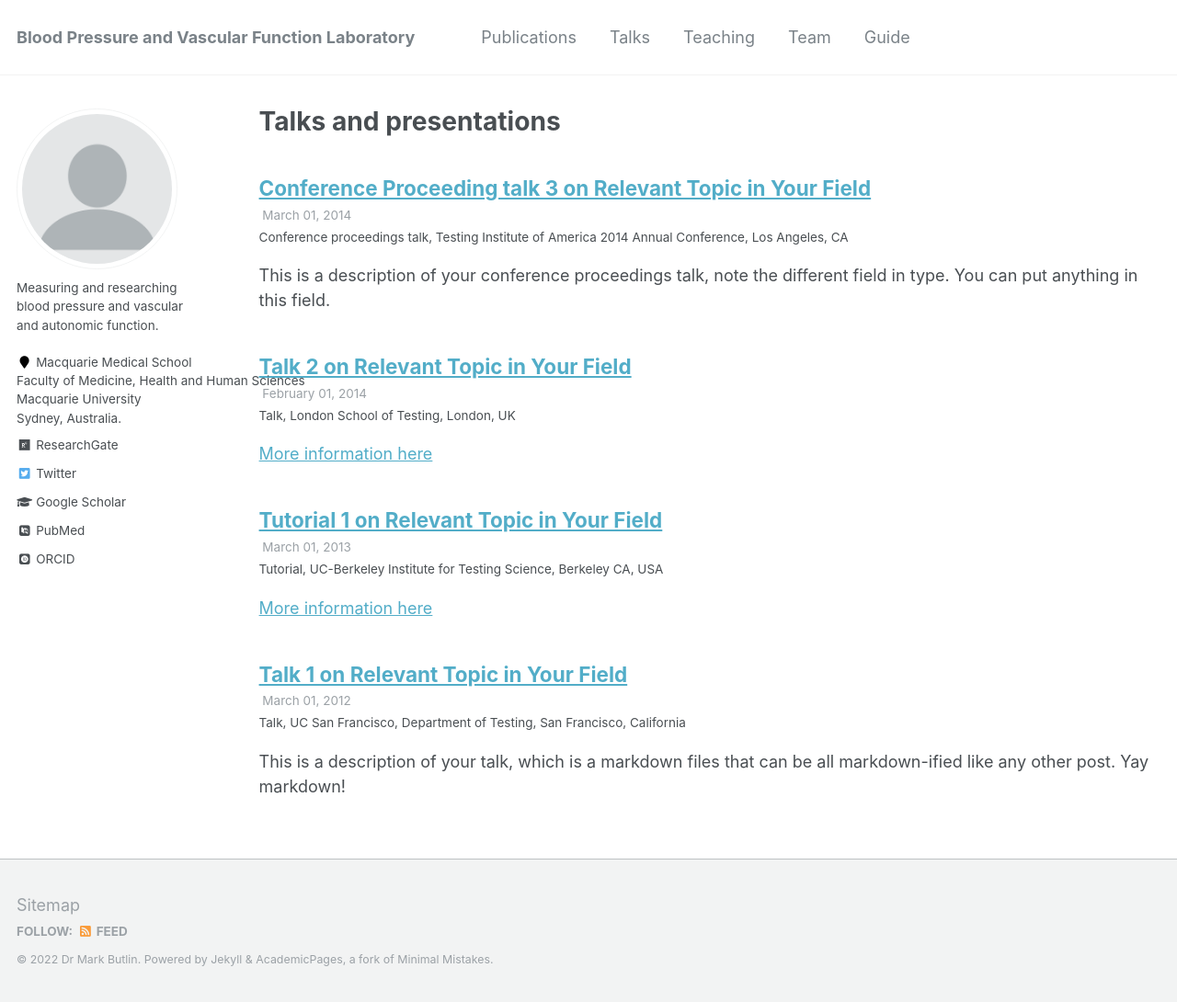
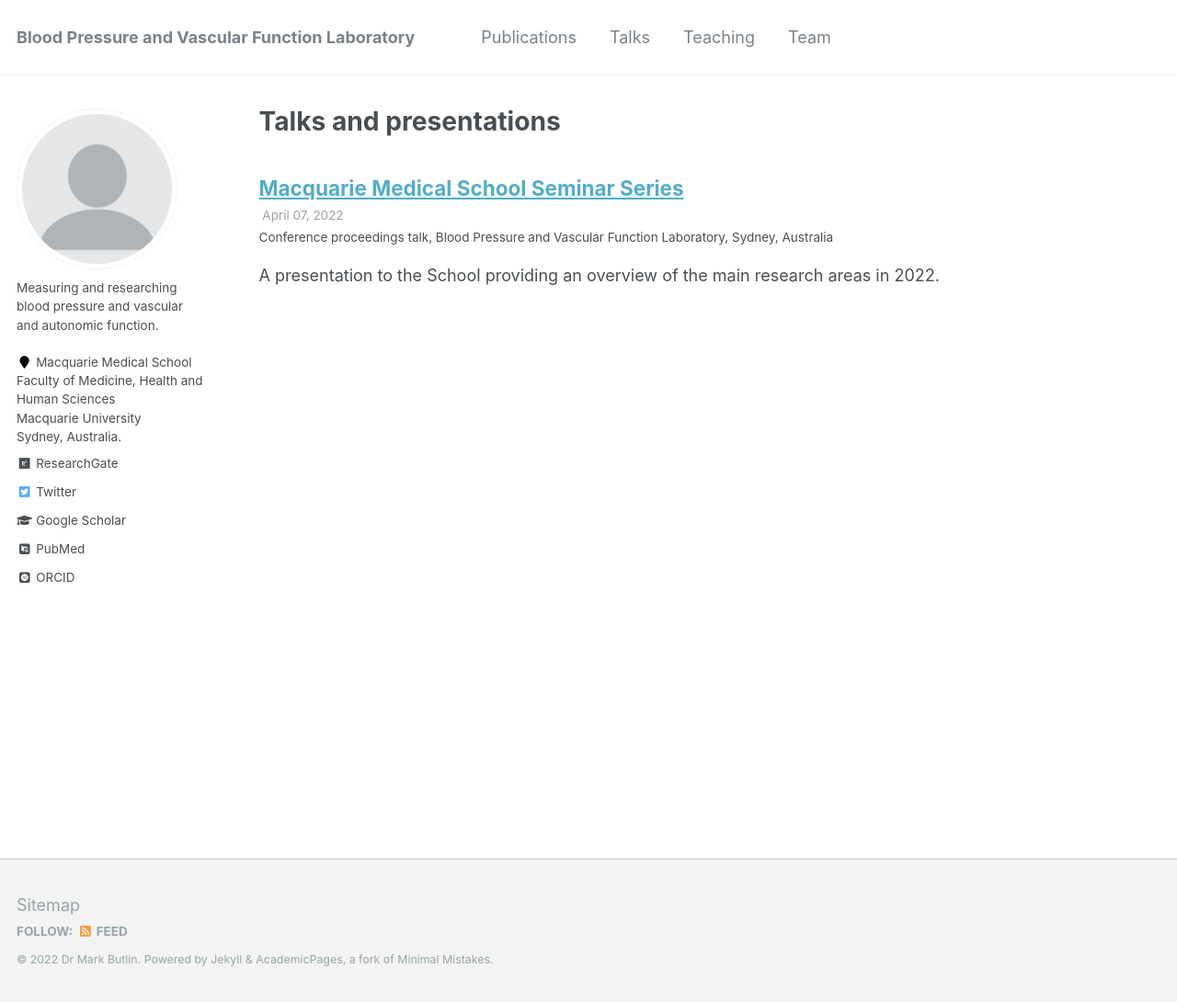
Before and after one commit to bpaflab/bpaflab.github.io, a Jekyll site: the page built from _pages/talks.html, in a window 1280 px wide and 1090 px high. Shown: the whole window at 92% size. Built offline with Jekyll 4.4.1, drawn with Linux system fonts in a browser that asks for light colours; some web fonts are replaced.

Commit message:
Updates to menu contents.

```diff
--- a/_config.yml
+++ b/_config.yml
@@ -83,7 +83,7 @@
   name             :
   avatar           : "profile.png"
   bio              : "Measuring and researching blood pressure and vascular and autonomic function."
-  location         : "Macquarie Medical School<br>Faculty of Medicine, Health and Human Sciences<br>Macquarie University<br>Sydney, Australia."
+  location         : "Macquarie Medical School<br>Faculty of Medicine, Health and<br>Human Sciences<br>Macquarie University<br>Sydney, Australia."
   employer         :
   pubmed           : "https://pubmed.ncbi.nlm.nih.gov/?term=Butlin+M&cauthor_id=29587990"
   googlescholar    : "http://yourfullgooglescholarurl.com"
--- a/_data/navigation.yml
+++ b/_data/navigation.yml
@@ -18,5 +18,5 @@
   # - title: "CV"
   #   url: /cv/
 
-  - title: "Guide"
-    url: /markdown/
+  # - title: "Guide"
+  #   url: /markdown/
--- a/_talks/2012-03-01-talk-1.md
+++ /dev/null
@@ -1,11 +0,0 @@
----
-title: "Talk 1 on Relevant Topic in Your Field"
-collection: talks
-type: "Talk"
-permalink: /talks/2012-03-01-talk-1
-venue: "UC San Francisco, Department of Testing"
-date: 2012-03-01
-location: "San Francisco, California"
----
-
-This is a description of your talk, which is a markdown files that can be all markdown-ified like any other post. Yay markdown!
--- a/_talks/2013-03-01-tutorial-1.md
+++ /dev/null
@@ -1,13 +0,0 @@
----
-title: "Tutorial 1 on Relevant Topic in Your Field"
-collection: talks
-type: "Tutorial"
-permalink: /talks/2013-03-01-tutorial-1
-venue: "UC-Berkeley Institute for Testing Science"
-date: 2013-03-01
-location: "Berkeley CA, USA"
----
-
-[More information here](http://exampleurl.com)
-
-This is a description of your tutorial, note the different field in type. This is a markdown files that can be all markdown-ified like any other post. Yay markdown!
--- a/_talks/2014-02-01-talk-2.md
+++ /dev/null
@@ -1,13 +0,0 @@
----
-title: "Talk 2 on Relevant Topic in Your Field"
-collection: talks
-type: "Talk"
-permalink: /talks/2014-02-01-talk-2
-venue: "London School of Testing"
-date: 2014-02-01
-location: "London, UK"
----
-
-[More information here](http://example2.com)
-
-This is a description of your talk, which is a markdown files that can be all markdown-ified like any other post. Yay markdown!
--- a/_talks/2014-03-01-talk-3.md
+++ /dev/null
@@ -1,11 +0,0 @@
----
-title: "Conference Proceeding talk 3 on Relevant Topic in Your Field"
-collection: talks
-type: "Conference proceedings talk"
-permalink: /talks/2014-03-01-talk-3
-venue: "Testing Institute of America 2014 Annual Conference"
-date: 2014-03-01
-location: "Los Angeles, CA"
----
-
-This is a description of your conference proceedings talk, note the different field in type. You can put anything in this field.
--- /dev/null
+++ b/_talks/2022-04-07-MMS-seminar.md
@@ -0,0 +1,11 @@
+---
+title: "Macquarie Medical School Seminar Series"
+collection: talks
+type: "Conference proceedings talk"
+permalink: /talks/2022-04-07-MMS-seminar
+venue: "Blood Pressure and Vascular Function Laboratory"
+date: 2022-04-07
+location: "Sydney, Australia"
+---
+
+A presentation to the School providing an overview of the main research areas in 2022.
```
Also changed, not shown: _teaching/2014-spring-teaching-1.md (deleted, +0 -20 lines), _teaching/2015-spring-teaching-2.md (deleted, +0 -20 lines), _teaching/2022-MEDI2101.md (added, +20 -0 lines).
